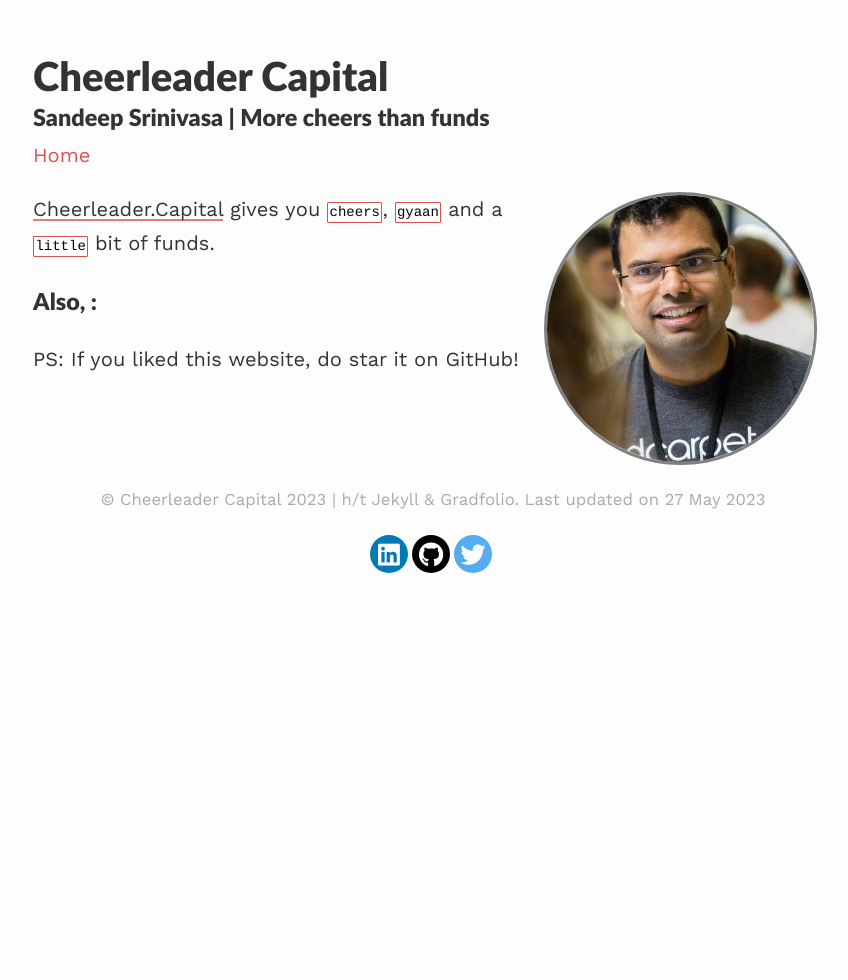
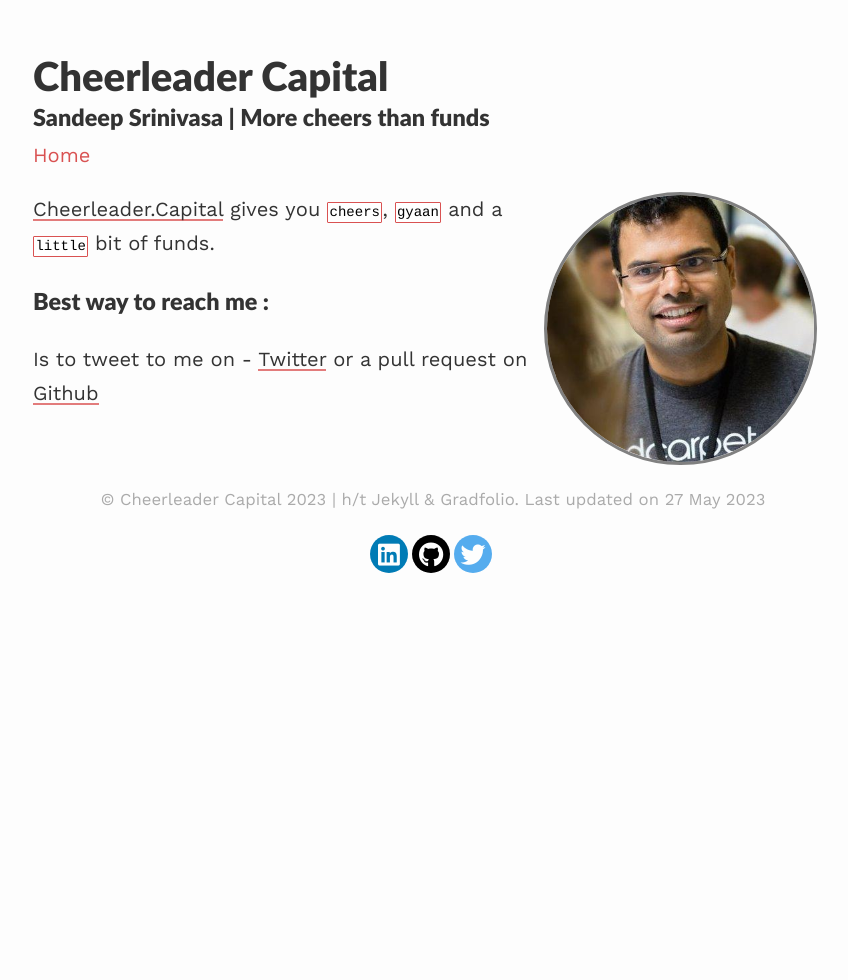
Before and after one commit to sandys/cheerleader.capital, a Jekyll site: the page built from index.md, in a window 1280 px wide. Shown: the whole page, without its empty margins (207-1055 px from the left). Built offline with Jekyll 4.4.1, drawn with Linux system fonts in a browser that asks for light colours; nearby versions of some CDN libraries.

Commit message:
Update index.md

```diff
--- a/index.md
+++ b/index.md
@@ -12,6 +12,5 @@ published: true
 
 
 
-### Also, :
-
-PS: If you liked this website, do star it on GitHub!
+### Best way to reach me :
+Is to tweet to me on - [Twitter](https://twitter.com/sandeepssrin){:target="_blank"} or a pull request on  [Github](https://github.com/sandys){:target="_blank"}
```
